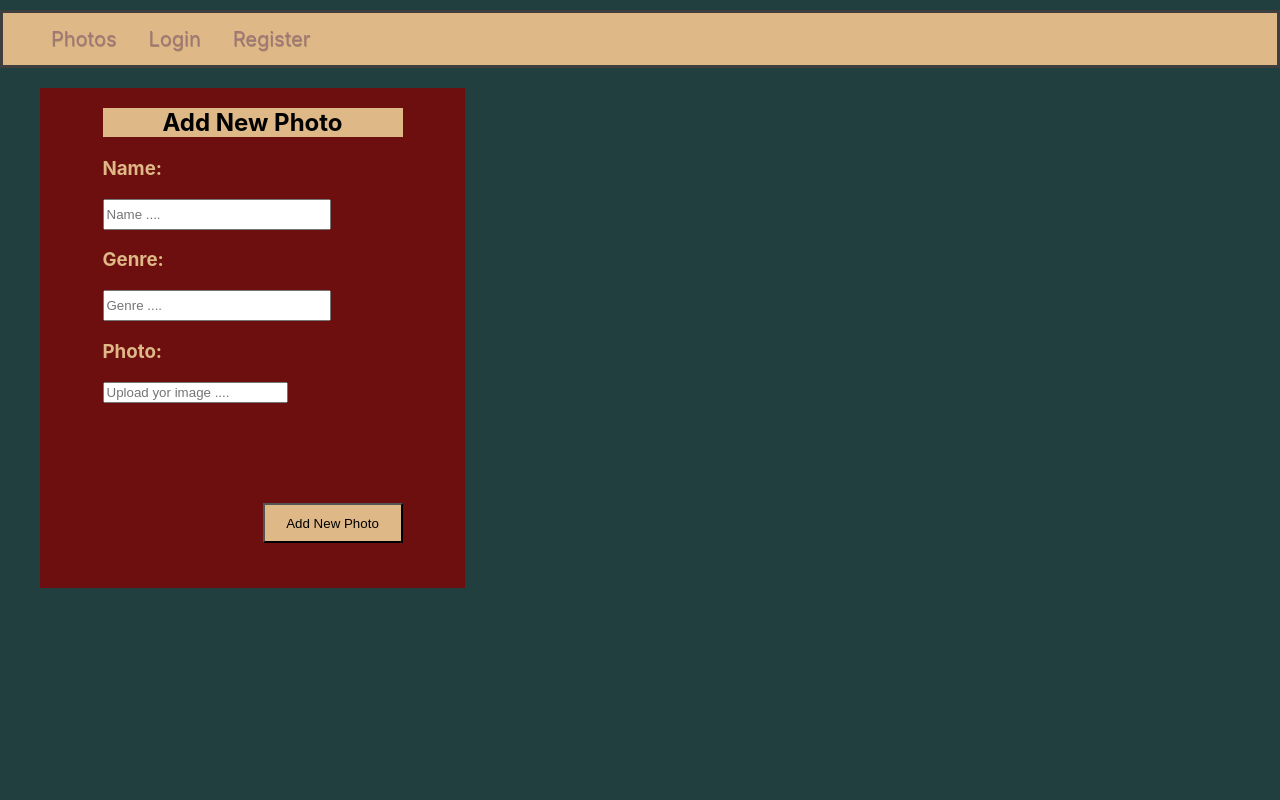
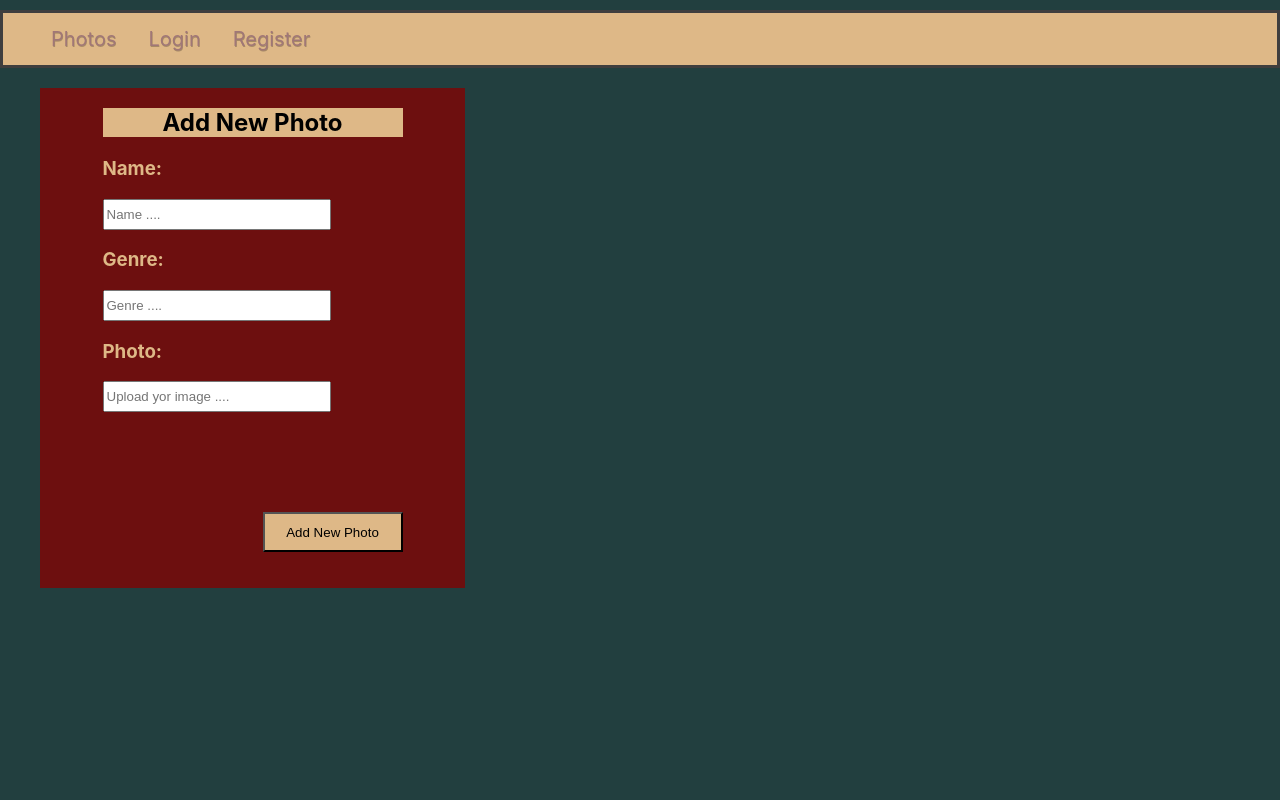
Before and after one commit to DragomirSt/photo-album, a React (Create React App) app in the folder client/: page /create in a window 1280 px wide. Shown: the top 800 px of the page. Built offline with nearby package versions, Linux system fonts and the light colour scheme.

Commit message:
Update Create.css

```diff
--- a/client/src/components/Create/CreateCard.css
+++ b/client/src/components/Create/CreateCard.css
@@ -48,6 +48,11 @@
     height: 25px;
 }
 
+.imageUrl {
+    width:220px;
+    height: 25px;
+}
+
 .add-form-text {
      background-color: burlywood;
      text-align: center;
```
